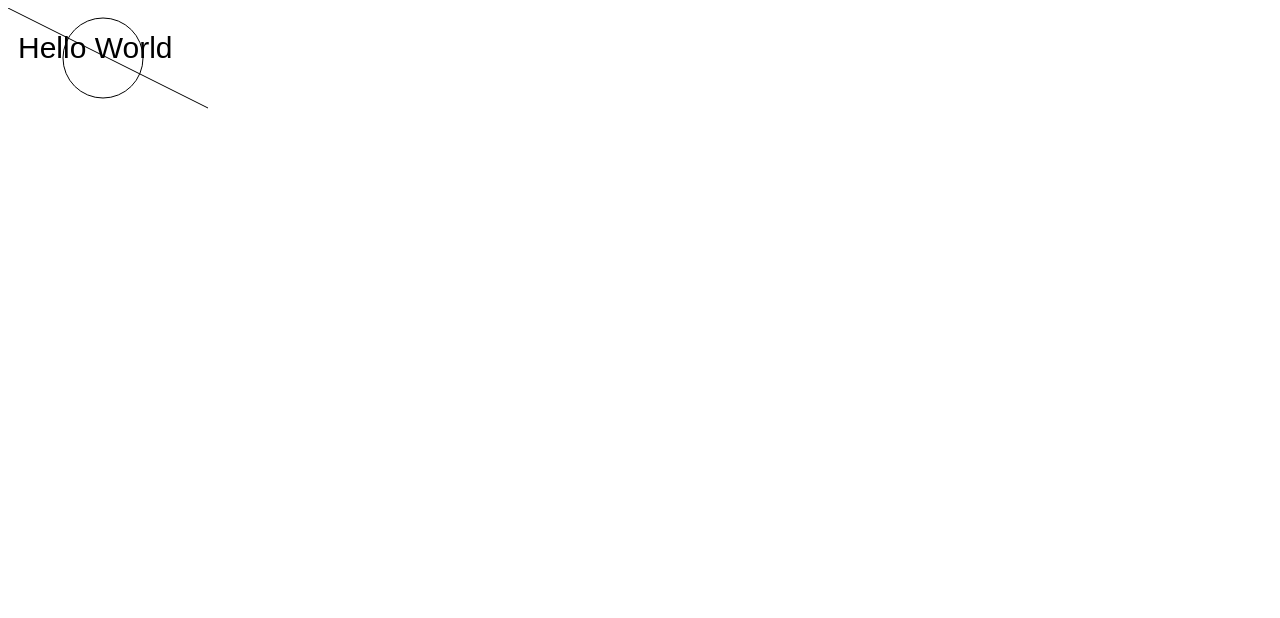
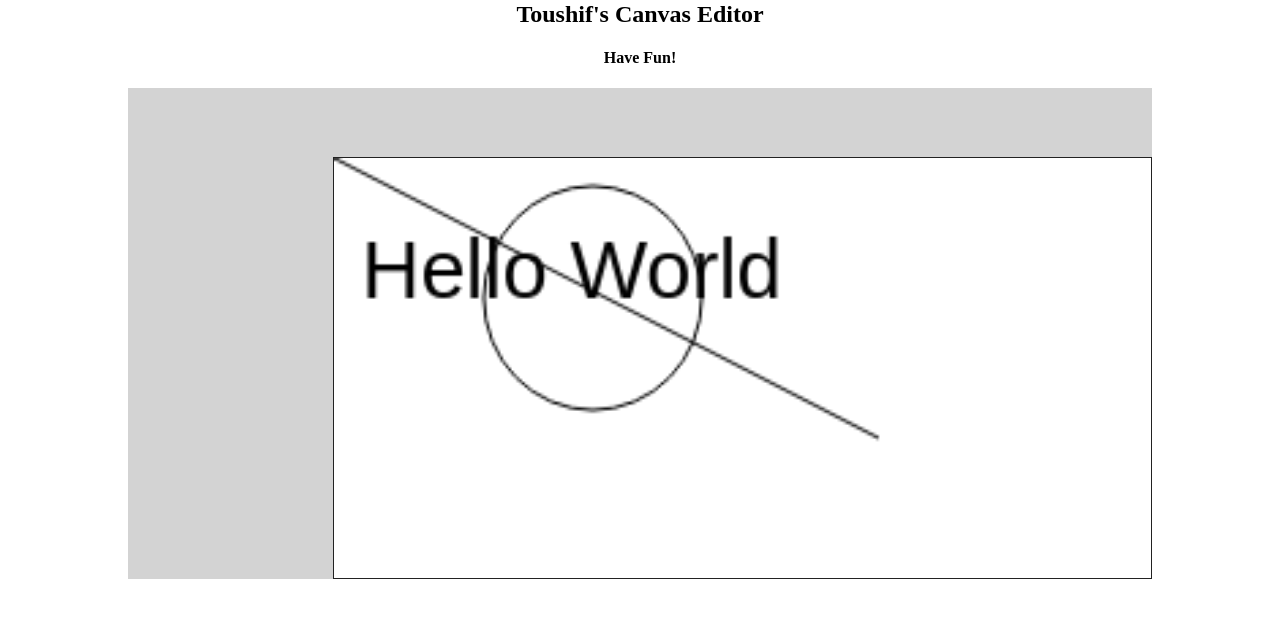
Before and after one commit to Toushif/canvas-editor, a website: page index.html in a window 1280 px wide. Drawn offline with Linux system fonts and the light colour scheme.

Commit message:
canvas changes

```diff
--- a/index.html
+++ b/index.html
@@ -9,6 +9,22 @@
     <script defer src="src/index.js"></script>
 </head>
 <body>
-    <canvas id="canvas"></canvas>
+    <div class="outer-wrapper">
+        <header>
+            <h2>Toushif's Canvas Editor</h2>
+            <h4>Have Fun!</h4>
+        </header>
+        <div class="canvas-wrapper">
+            <aside>
+
+            </aside>
+            <div class="canvas-inner-wrapper">
+                <div class="top-panel">
+
+                </div>
+                <canvas id="canvas"></canvas>
+            </div>
+        </div>
+    </div>
 </body>
 </html>
--- a/src/index.css
+++ b/src/index.css
@@ -4,4 +4,52 @@
 
 body {
     overflow: hidden;
+    display: flex;
+    justify-content: center;
+    margin: 0;
+    padding: 0;
 }
+
+.outer-wrapper {
+    width: 80vw;
+    height: 70vh;
+    display: flex;
+    flex-direction: column;
+    justify-content: center;
+}
+
+header {
+    width: 100%;
+    text-align: center;
+}
+
+.canvas-wrapper {
+    width: 100%;
+    display: flex;
+}
+
+aside {
+    display: flex;
+    flex-direction: column;
+    flex-grow: 1;
+    flex-basis: 0;
+    background: lightgray;
+}
+
+.canvas-inner-wrapper {
+    display: flex;
+    flex-direction: column;
+    flex-grow: 4;
+    flex-basis: 0;
+}
+
+.top-panel {
+    height: 10vh;
+    background: lightgray;
+}
+
+#canvas {
+    width: 100%;
+    height: 100%;
+    border: 1px solid #222;
+}
```
